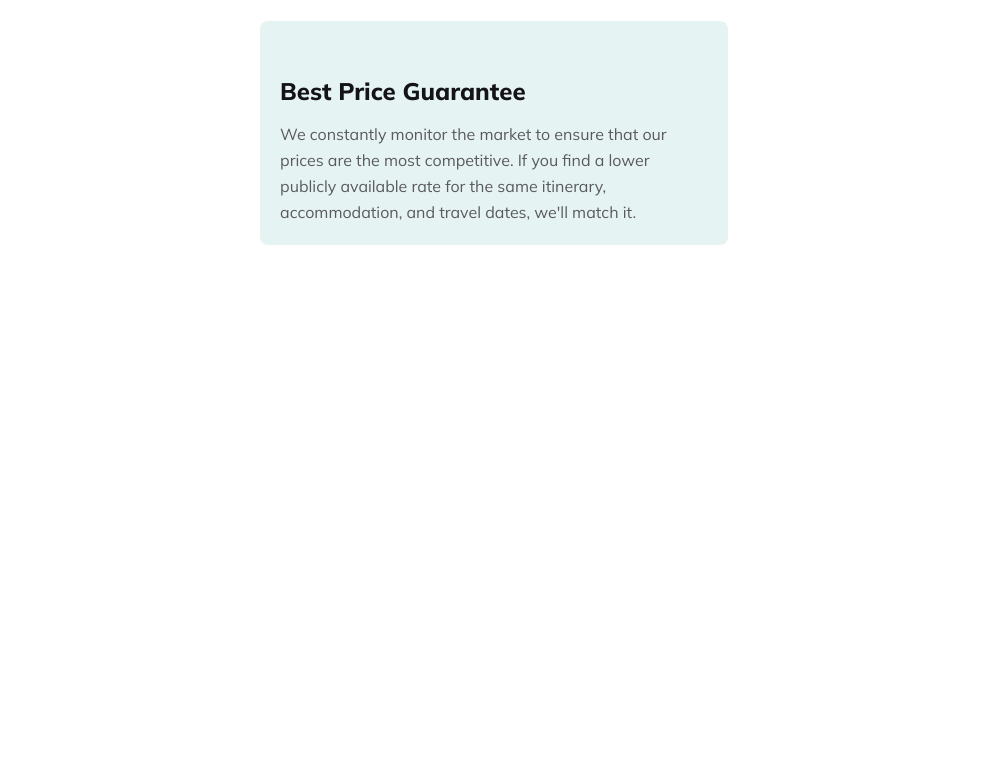
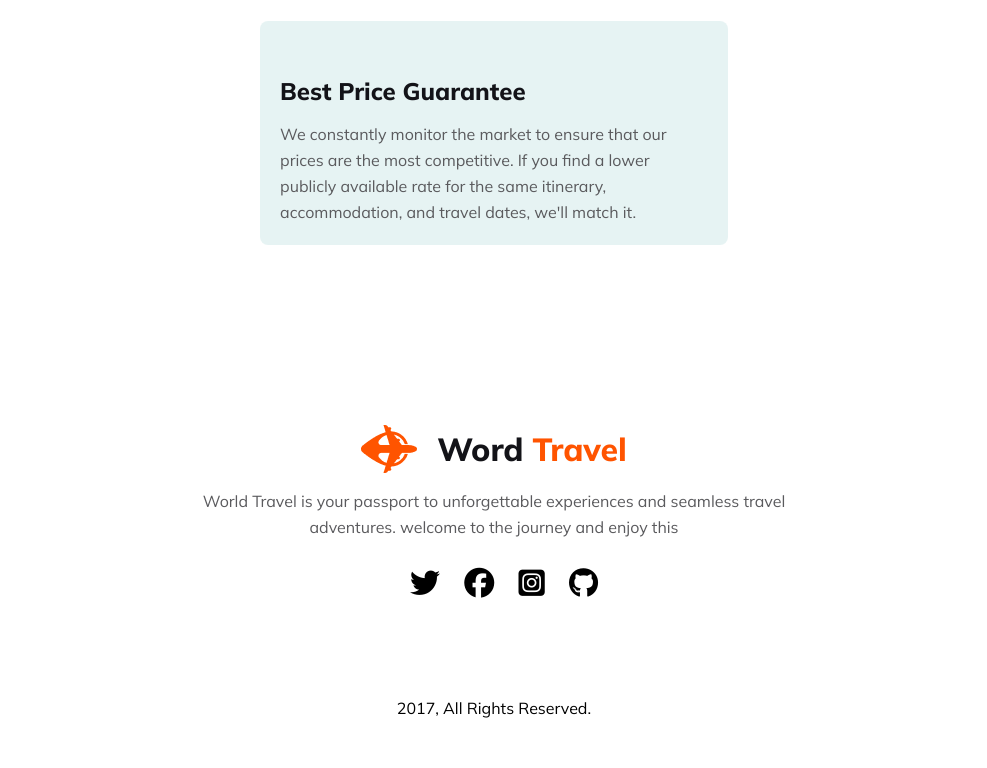
Before and after one commit to RobiulIslam08/world-travel-website-, a plain HTML site: page index.html in a window 1280 px wide. Shown: the part 3006-3774 px from the top of the page, without its empty margins (146-1133 px from the left). Before the commit the page ends 3351 px from the top, so only its background shows below. Drawn offline with Linux system fonts and the light colour scheme.

Commit message:
footer section done

```diff
--- a/index.html
+++ b/index.html
@@ -132,6 +132,21 @@
 
         </section>
     </main>
-
+    <footer>
+        <div class="footer-header">
+            <img src="./images/group-40071.png" alt="">
+            <h1>Word <span style="color: #FF5400;">Travel</span></h1>
+        </div>
+        <p class="footer-pera">World Travel is your passport to unforgettable experiences and seamless travel adventures. welcome to the journey and enjoy this </p>
+        <div class="icons">
+            <i class="fa-brands fa-twitter"></i>
+            <i class="fa-brands fa-facebook"></i>
+            <i class="fa-brands fa-square-instagram"></i>
+            <i class="fa-brands fa-github"></i>
+        </div>
+        <p class="copy-right">
+            2017, All Rights Reserved.
+        </p>
+    </footer>
 </body>
 </html>
--- a/style.css
+++ b/style.css
@@ -494,6 +494,7 @@ header {
     font-weight: 400;
     line-height: 26px;
 }
+
 .guarantee-card {
     background-color: rgba(190, 223, 223, 0.379);
     border-radius: 8px;
@@ -502,6 +503,7 @@ header {
     margin-top: 24px;
     padding: 20px;
 }
+
 .guarantee-card h2 {
     margin-bottom: 15px;
     margin-top: 15px;
@@ -513,6 +515,7 @@ header {
     font-weight: 800;
     line-height: normal;
 }
+
 .guarantee-card p {
     color: #5A5A5D;
     font-family: Mulish;
@@ -522,6 +525,58 @@ header {
     line-height: 26px;
 }
 
+/* footer section start here */
+footer {
+    width: 85%;
+    margin: 0 auto;
+    background-color: #ffffff;
+    text-align: center;
+}
+
+footer h1 {
+    color: #131318;
+    font-family: Mulish;
+    font-size: 32px;
+    font-style: normal;
+    font-weight: 800;
+    line-height: normal;
+}
+
+.footer-header {
+    display: flex;
+    justify-content: center;
+    align-items: center;
+    gap: 20px;
+    padding-top: 80px;
+    padding-bottom: 15px;
+}
+
+.footer-pera {
+    width: 600px;
+    color: #5A5A5D;
+    text-align: center;
+    font-family: Mulish;
+    font-size: 16px;
+    font-style: normal;
+    font-weight: 400;
+    line-height: 26px;
+    margin: 0 auto;
+    padding-bottom: 28px;
+}
+
+.icons {
+    margin-bottom: 100px;
+}
+
+.icons i {
+    font-size: 30px;
+    margin-left: 20px;
+
+}
+
+.copy-right {
+    padding-bottom: 50px;
+}
 
 /* responsive for mobile device  */
 @media screen and (max-width: 600px) {
@@ -638,18 +693,25 @@ header {
 
         grid-column: 1/span 12;
     }
+
     .chose-2-card {
         flex-direction: column;
 
     }
-    .service-card{
+
+    .service-card {
         width: 100%;
     }
+
     .hotel-card {
         width: 100%;
     }
+
     .guarantee-card {
         width: 85%;
+    }
+    .footer-pera {
+        width: 300px;
     }
 
 
```
